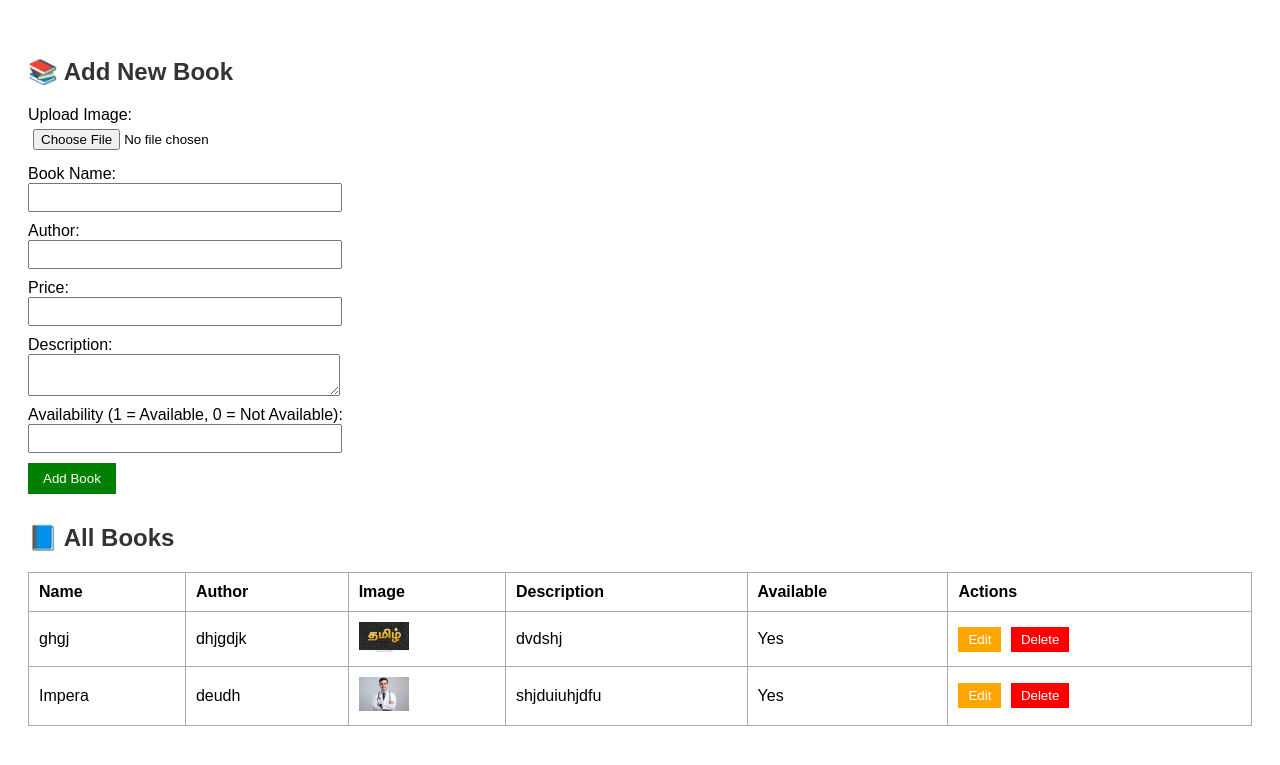
After one commit to hardikraja77/Books-store, a Flask app: page /admin/books in a window 1280 px wide. The commit adds this page. Shown: the top 765 px of the page. Run offline with Flask 3, Linux system fonts and the light colour scheme; data comes from the database, SQL or seed files in the repository; both versions use the stored data as it was after the commit.

Commit message:
Update edit delete button

```diff
--- a/app.py
+++ b/app.py
@@ -78,6 +78,19 @@ def admin():
     orders = cur.fetchall()
     con.close()
     return render_template('admin.html', orders=orders)
+
+
+@app.route("/admin/books")
+def admin_books():
+    conn = get_db()
+    rows = conn.execute("SELECT * FROM books").fetchall()
+    conn.close()
+
+    # Convert each sqlite3.Row to dictionary
+    books = [dict(row) for row in rows]
+
+    return render_template("books.html", books=books)
+
 
 
 # Create admin manually
@@ -184,57 +197,41 @@ def signup():
     return render_template('signup.html')
 
 
-@app.route("/admin/delete_book/<int:book_id>", methods=["POST"])
-def delete_book(book_id):
-    con = get_db()
-    cur = con.cursor()
-    cur.execute("DELETE FROM books WHERE id = ?", (book_id,))
-    con.commit()
-    con.close()
-    return redirect("/admin")
+@app.route("/admin/edit_book", methods=["POST"])
+def edit_book():
+    book_id = request.form["id"]
+    name = request.form["name"]
+    author = request.form["author"]
+    description = request.form["description"]
 
-@app.route("/admin/edit_book/<int:book_id>", methods=["GET", "POST"])
-def edit_book(book_id):
-    con = get_db()
-    cur = con.cursor()
 
-    if request.method == "POST":
-        name = request.form["name"]
-        author = request.form["author"]
-        price = request.form["price"]
-        description = request.form["description"]
-        available = request.form["available"]
+    image = request.files["image"]
+    image_path = None
+    if image and image.filename != "":
+        filename = secure_filename(image.filename)
+        image.save(os.path.join(app.config['UPLOAD_FOLDER'], filename))
+        image_path = f"/{app.config['UPLOAD_FOLDER']}/{filename}"
 
-        cur.execute("""
-            UPDATE books
-            SET name=?, author=?, price=?, description=?, available=?
-            WHERE id=?
-        """, (name, author, price, description, available, book_id))
 
-        con.commit()
-        con.close()
-        return redirect("/admin")
+    conn = get_db()
+    if image_path:
+        conn.execute("UPDATE books SET name=?, author=?, description=?, image=? WHERE id=?",
+                     (name, author, description, image_path, book_id))
+    else:
+        conn.execute("UPDATE books SET name=?, author=?, description=? WHERE id=?",
+                     (name, author, description, book_id))
+    conn.commit()
+    conn.close()
+    return redirect("/admin/books")
 
-    else:
-        cur.execute("SELECT * FROM books WHERE id=?", (book_id,))
-        book = cur.fetchone()
-        con.close()
-
-        if book:
-            # Convert sqlite Row to dictionary if needed
-            book_dict = {
-                "id": book[0],
-                "image_path": book[1],
-                "name": book[2],
-                "author": book[3],
-                "price": book[4],
-                "description": book[5],
-                "available": book[6]
-            }
-            return render_template("edit_book.html", book=book_dict)
-        else:
-            return "Book not found", 404
-
+@app.route("/admin/delete_book", methods=["POST"])
+def delete_book():
+    book_id = request.form["id"]
+    conn = get_db()
+    conn.execute("DELETE FROM books WHERE id=?", (book_id,))
+    conn.commit()
+    conn.close()
+    return redirect("/admin/books")
 
 if __name__ == '__main__':
     app.run(debug=True)
--- /dev/null
+++ b/templates/books.html
@@ -0,0 +1,204 @@
+<!DOCTYPE html>
+<html>
+<head>
+    <title>Manage Books</title>
+    <style>
+        body {
+            font-family: Arial, sans-serif;
+            padding: 20px;
+        }
+
+        h2 {
+            margin-top: 30px;
+            color: #333;
+        }
+
+        form input, form textarea {
+            margin-bottom: 10px;
+            display: block;
+            width: 300px;
+            padding: 5px;
+        }
+
+        form button {
+            padding: 8px 15px;
+            background-color: green;
+            color: white;
+            border: none;
+            cursor: pointer;
+        }
+
+        table {
+            width: 100%;
+            border-collapse: collapse;
+            margin-top: 20px;
+        }
+
+        th, td {
+            border: 1px solid #aaa;
+            padding: 10px;
+            text-align: left;
+        }
+
+        .edit-btn, .delete-btn {
+            padding: 5px 10px;
+            margin-right: 5px;
+            cursor: pointer;
+        }
+
+        .edit-btn {
+            background-color: orange;
+            color: white;
+            border: none;
+        }
+
+        .delete-btn {
+            background-color: red;
+            color: white;
+            border: none;
+        }
+
+        .modal {
+            display: none;
+            position: fixed;
+            top: 20%;
+            left: 50%;
+            transform: translate(-50%, -20%);
+            background-color: #fff;
+            padding: 20px;
+            border: 1px solid #999;
+            z-index: 10;
+            box-shadow: 0px 2px 10px rgba(0,0,0,0.2);
+        }
+
+        .modal.active {
+            display: block;
+        }
+
+        .modal button {
+            margin-top: 10px;
+        }
+    </style>
+</head>
+<body>
+
+    <h2>📚 Add New Book</h2>
+    <form method="POST" action="/admin/add_book" enctype="multipart/form-data">
+        <label>Upload Image:</label>
+        <input type="file" name="image_file" accept="image/*" required>
+
+        <label>Book Name:</label>
+        <input type="text" name="name" required>
+
+        <label>Author:</label>
+        <input type="text" name="author" required>
+
+        <label>Price:</label>
+        <input type="number" step="0.01" name="price" required>
+
+        <label>Description:</label>
+        <textarea name="description" required></textarea>
+
+        <label>Availability (1 = Available, 0 = Not Available):</label>
+        <input type="number" name="available" min="0" max="1" required>
+
+        <button type="submit">Add Book</button>
+    </form>
+
+    <h2>📘 All Books</h2>
+    <table>
+        <thead>
+            <tr>
+                <th>Name</th>
+                <th>Author</th>
+                <th>Image</th>
+                <th>Description</th>
+                <th>Available</th>
+                <th>Actions</th>
+            </tr>
+        </thead>
+        <tbody>
+            {% for book in books %}
+            <tr>
+                <td>{{ book.name }}</td>
+                <td>{{ book.author }}</td>
+                <td>
+                    <img src="{{ book.image }}" alt="Image" width="50">
+                </td>
+                <td>{{ book.description }}</td>
+                <td>{{ 'Yes' if book.available == 1 else 'No' }}</td>
+                <td>
+                    <button class="edit-btn"
+                        data-book='{{ {
+                            "id": book.id,
+                            "name": book.name,
+                            "author": book.author,
+                            "description": book.description,
+                            "available": book.available
+                        } | tojson }}'
+                        onclick="openEditModal(this)">
+                        Edit
+                    </button>
+
+                    <button class="delete-btn" onclick="openDeleteModal('{{ book.id }}')">
+                        Delete
+                    </button>
+                </td>
+            </tr>
+            {% endfor %}
+        </tbody>
+    </table>
+
+    <!-- Edit Modal -->
+    <div class="modal" id="editModal">
+        <h3>Edit Book</h3>
+        <form method="POST" action="/admin/edit_book" enctype="multipart/form-data">
+            <input type="hidden" name="id" id="edit_id">
+            <input type="text" name="name" id="edit_name" required>
+            <input type="text" name="author" id="edit_author" required>
+            <textarea name="description" id="edit_description" required></textarea>
+            <input type="number" name="quantity" id="edit_quantity" placeholder="Quantity">
+            <label>Upload New Image (optional):</label>
+            <input type="file" name="image">
+            <button type="submit">Update Book</button>
+            <button type="button" onclick="closeEditModal()">Cancel</button>
+        </form>
+    </div>
+
+    <!-- Delete Modal -->
+    <div class="modal" id="deleteModal">
+        <h3>Are you sure you want to delete this book?</h3>
+        <form method="POST" action="/admin/delete_book">
+            <input type="hidden" name="id" id="delete_id">
+            <button type="submit">Yes, Delete</button>
+            <button type="button" onclick="closeDeleteModal()">Cancel</button>
+        </form>
+    </div>
+
+    <script>
+        function openEditModal(button) {
+            const book = JSON.parse(button.getAttribute('data-book'));
+            document.getElementById('edit_id').value = book.id;
+            document.getElementById('edit_name').value = book.name;
+            document.getElementById('edit_author').value = book.author;
+            document.getElementById('edit_description').value = book.description;
+            document.getElementById('edit_quantity').value = book.quantity || 1;
+            document.getElementById('editModal').classList.add('active');
+        }
+
+        function closeEditModal() {
+            document.getElementById('editModal').classList.remove('active');
+        }
+
+        function openDeleteModal(bookId) {
+            document.getElementById('delete_id').value = bookId;
+            document.getElementById('deleteModal').classList.add('active');
+        }
+
+        function closeDeleteModal() {
+            document.getElementById('deleteModal').classList.remove('active');
+        }
+    </script>
+
+</body>
+</html>
```
Also changed, not shown: templates/admin.html (+4 -56 lines), bookstore.db, static/uploads/blisstree-logo.png (added), static/uploads/doctor.jpg (added), static/uploads/logo.png (added).
